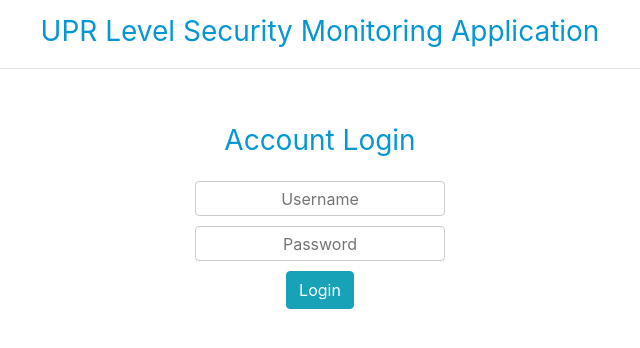
After one commit to bwebster4/UPRLevelSecurity, a Flask app: page /login/ in a window 1280 px wide. The commit adds this page. Shown: the top 348 px of the page, without its empty margins (320-960 px from the left). Run offline with Flask 2, Linux system fonts and the light colour scheme; some libraries are stand-ins or nearby versions.

Commit message:
Stashing all of my changes, to merge with Brandon

```diff
--- /dev/null
+++ b/WebApp/application/templates/login.html
@@ -0,0 +1,59 @@
+<!DOCTYPE html>
+
+<html>
+	<head>
+	    <title>UPR Level Security</title>
+	    <link rel="stylesheet" href="https://maxcdn.bootstrapcdn.com/bootstrap/4.0.0-beta.2/css/bootstrap.min.css" integrity="sha384-PsH8R72JQ3SOdhVi3uxftmaW6Vc51MKb0q5P2rRUpPvrszuE4W1povHYgTpBfshb" crossorigin="anonymous">
+		<link rel="stylesheet" type="text/css" href="http://fonts.googleapis.com/css?family=Open+Sans">
+	</head>
+
+  	<body>
+		<div class="container-fluid">
+	    	<div class="row" style='margin-top:10px; margin-left:10px; margin-right:10px; text-align: center'>
+					<div class="col-md-12">
+						<span style="font-size:	28px; color: #0696D4; margin-top:15px">UPR Level Security Monitoring Application</span>
+					</div>
+				</div>
+				<hr>
+			<div class="row" style='margin-top:50px; text-align: center'>
+				<div class="col-md-12">
+					<span style="font-size:	28px; color: #0696D4; margin-top:15px">Account Login</span>
+				</div>
+				<div class="col-md-12" style="margin-top: 20px">
+				    <form action="" method="post">
+				        <input style="margin-bottom:10px; border: 1px solid #ccc; border-radius: 4px; width: 20%; height: 35px" type="text"
+				        placeholder="Username" name="username" value="{{
+					          request.form.username }}"><br />
+					    <input style="margin-bottom:10px; border: 1px solid #ccc; border-radius: 4px; width: 20%; height: 35px" type="password"
+					    placeholder="Password" name="password" value="{{
+					          request.form.password }}"><br />
+			        	<input style="margin-bottom:10px" class="btn btn-info" type="submit" value="Login">
+			    	</form>
+			    </div>
+			    <div class="col-md-12">
+			      	{% if error %}
+			        	<p class="error"><strong>Error:</strong> {{ error }}
+			      	{% endif %}
+			    </div>
+		    </div>
+	    </div>
+  	</body>
+</html>
+
+<style type="text/css">
+	::-webkit-input-placeholder {
+   		text-align: center;
+	}
+
+	:-moz-placeholder {
+	   text-align: center;
+	}
+
+	::-moz-placeholder {
+	   text-align: center;
+	}
+
+	:-ms-input-placeholder {
+	   text-align: center;
+	}
+</style>
--- a/WebApp/application/views.py
+++ b/WebApp/application/views.py
@@ -1,8 +1,9 @@
-from flask import Flask, render_template, Response, request, jsonify
+from flask import Flask, render_template, Response, request, jsonify, redirect, url_for
 
 from application import app
 from application.models import Alert, db
 
+#Route for the home page
 @app.route("/", methods=['POST', 'GET'])
 def home():
 
@@ -10,6 +11,34 @@ def home():
 
     return render_template('home.html', alerts = alerts)
 
+
+#Route for the robot control page
+@app.route("/control", methods=['POST', 'GET'])
+def control():
+
+    return render_template('control.html')
+
+
+#Route for the full records page
+@app.route("/records", methods=['POST', 'GET'])
+def records():
+
+    return render_template('records.html')
+
+
+#Route for the login page
+@app.route("/login/", methods=['POST', 'GET'])
+def login():
+    error = None
+    if request.method == 'POST':
+        if request.form['username'] != 'admin' or request.form['password'] != 'admin':
+            error = 'Invalid Credentials. Please try again.'
+        else:
+            return redirect(url_for('home'))
+    return render_template('login.html', error=error)
+
+
+#API for receiving alerts
 @app.route("/api/alert", methods=['POST'])
 def create_alert():
     if not request.json or not 'title' in request.json or not 'text' in request.json:
```
Also changed, not shown: WebApp/application/templates/home.html (+7 -9 lines), WebApp/application/templates/control.html (added), WebApp/application/templates/records.html (added), 2 other files.
